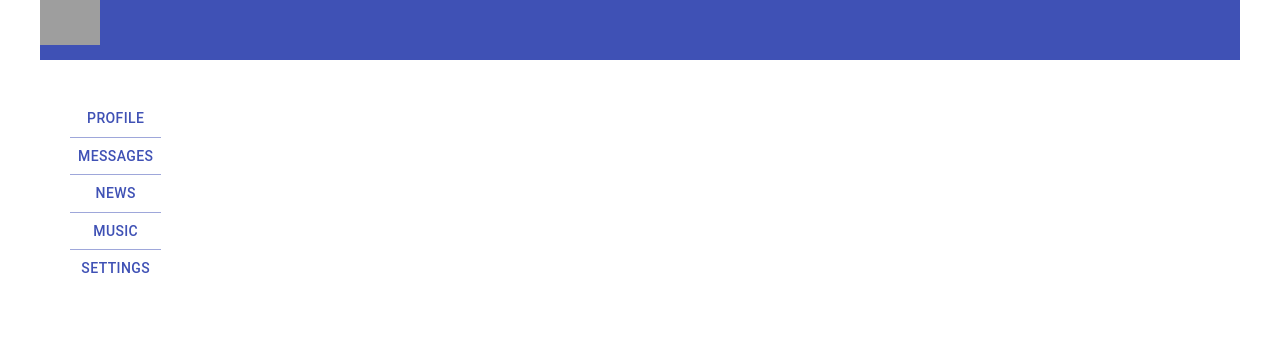
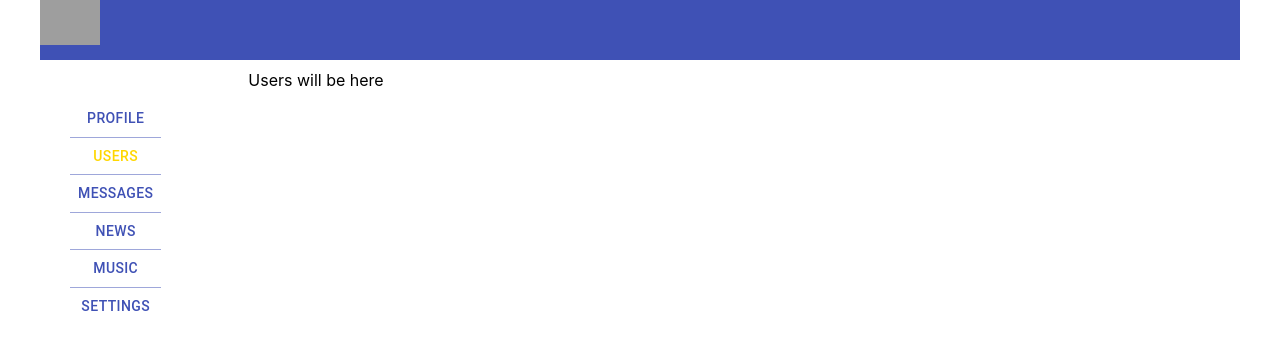
Before and after one commit to Sovazavr/react-first, a React (Create React App) app: page /users in a window 1280 px wide. Shown: the top 350 px of the page. Built offline with nearby package versions, Linux system fonts and the light colour scheme; grey boxes are pictures that could not be loaded.

Commit message:
не доделал юсер-редюсер

```diff
--- a/src/App.js
+++ b/src/App.js
@@ -12,6 +12,7 @@ import { ThemeProvider, createTheme } from '@material-ui/core/styles'
 import { Paper } from '@material-ui/core'
 import React, { useState } from 'react'
 import DialogsContainer from './components/Dialogs/DialogsContainer'
+import Users from './components/Users/Users';
 
 const App = (props) => {
 
@@ -32,6 +33,7 @@ const App = (props) => {
         <Route path='/news' render={() => <News />} />
         <Route path='/music' render={() => <Music />} />
         <Route path='/settings' render={() => <Settings />} />
+        <Route path='/users' render={() => <Users />} />
       </div>
     </div>
 
--- a/src/components/Navbar/Navbar.jsx
+++ b/src/components/Navbar/Navbar.jsx
@@ -19,6 +19,9 @@ const Navbar = () => {
             <NavLink to='/profile' activeClassName={rename.active}>Profile</NavLink>
           </Button>
           <Button>
+            <NavLink to='/users' activeClassName={rename.active}>Users</NavLink>
+          </Button>
+          <Button>
             <NavLink to='/dialogs' activeClassName={rename.active}>Messages</NavLink>
           </Button>
           <Button>
@@ -30,6 +33,7 @@ const Navbar = () => {
           <Button>
             <NavLink to='/settings' activeClassName={rename.active}>Settings</NavLink>
           </Button>
+
         </ButtonGroup>
 
       </div>
--- /dev/null
+++ b/src/components/Users/Users.jsx
@@ -0,0 +1,11 @@
+import React from 'react'
+
+let Users =() => {
+    return (
+        <div>
+            Users will be here
+        </div>
+    )
+}
+
+export default Users
```
Also changed, not shown: src/redux/users-reducer.js (added).
